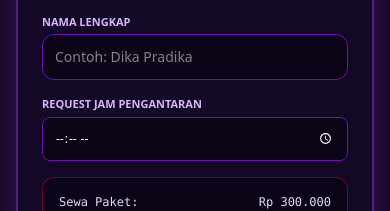
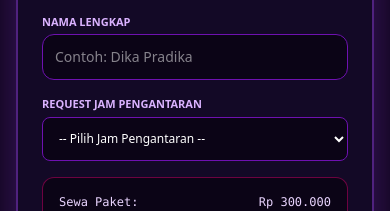
Before and after one commit to ahmadrifqi19/akiba-core-next, a Next.js app: page / in a window 390 px wide. Shown: the part 4617-4828 px from the top of the page. Built offline with nearby package versions, Linux system fonts and the light colour scheme.

Commit message:
Fix: Responsivitas tampilan mobile pada form booking dan hero section

```diff
--- a/src/app/page.tsx
+++ b/src/app/page.tsx
@@ -713,13 +713,31 @@ export default function HomePage() {
                 <label className="block text-[11px] md:text-xs font-bold text-slate-700 dark:text-purple-300 uppercase mb-1 transition-colors">
                   Request Jam Pengantaran
                 </label>
-              <input
-                type="time"
+                <select
                   required
                   value={jamAntar}
                   onChange={(e) => setJamAntar(e.target.value)}
-                className="w-full h-11 md:h-12 bg-purple-50 dark:bg-[#0b0416] border border-purple-200 dark:border-purple-800 rounded-lg md:rounded-xl px-3 text-xs md:text-sm text-slate-900 dark:text-white focus:outline-none focus:border-[#00f0ff] appearance-none leading-normal transition-colors cursor-pointer"
-              />
+                  className="w-full h-11 md:h-12 bg-purple-50 dark:bg-[#0b0416] border border-purple-200 dark:border-purple-800 rounded-lg md:rounded-xl px-3 text-xs md:text-sm text-slate-900 dark:text-white focus:outline-none focus:border-[#00f0ff] transition-colors cursor-pointer"
+                >
+                  <option value="" disabled>-- Pilih Jam Pengantaran --</option>
+
+                  {/* Opsi Fleksibel/Ketersediaan Admin */}
+                  <option value="Fleksibel / Konfirmasi Admin">
+                    ⚡ Fleksibel / Konfirmasi Admin
+                  </option>
+
+                  {/* Pilihan Jam Reguler (11.00 - 20.00 WIB) */}
+                  <option value="11:00 WIB">11:00 WIB</option>
+                  <option value="12:00 WIB">12:00 WIB</option>
+                  <option value="13:00 WIB">13:00 WIB</option>
+                  <option value="14:00 WIB">14:00 WIB</option>
+                  <option value="15:00 WIB">15:00 WIB</option>
+                  <option value="16:00 WIB">16:00 WIB</option>
+                  <option value="17:00 WIB">17:00 WIB</option>
+                  <option value="18:00 WIB">18:00 WIB</option>
+                  <option value="19:00 WIB">19:00 WIB</option>
+                  <option value="20:00 WIB">20:00 WIB</option>
+                </select>
               </div>
             </div>
 
```
Lines whose indentation alone changed are shown as unchanged.
